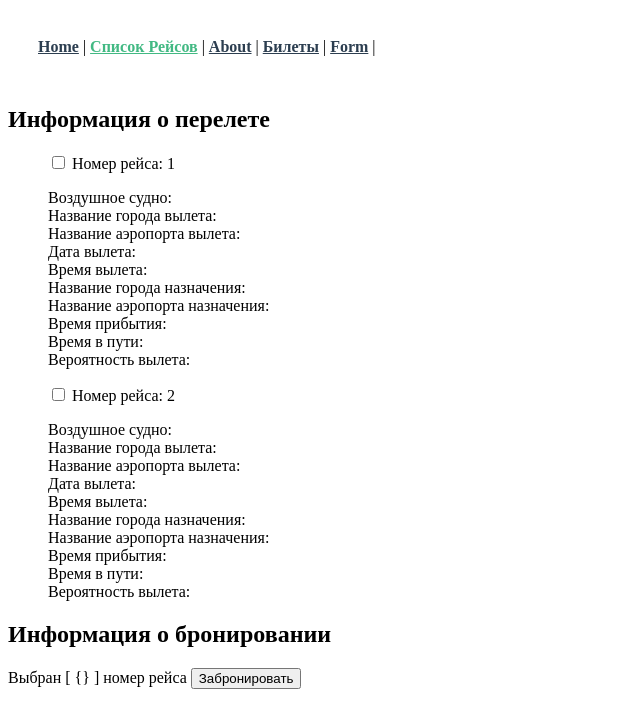
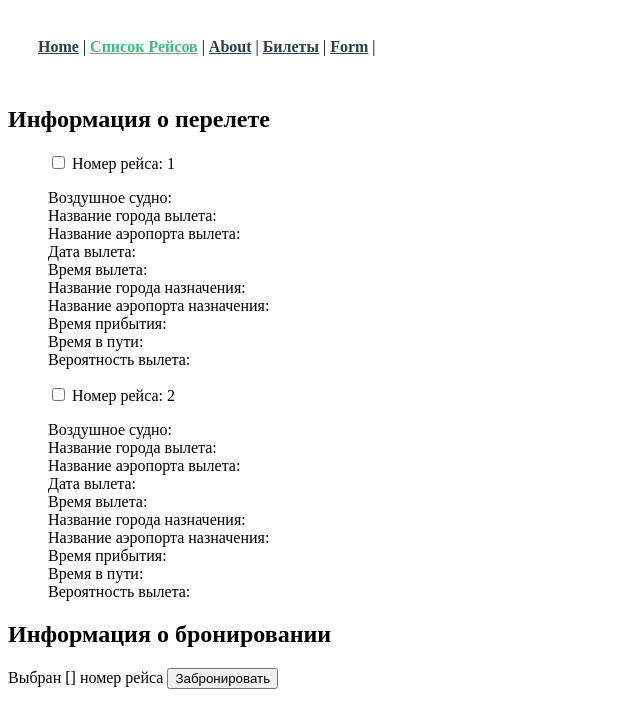
Before and after one commit to NickEngineeringProject/VueAdvance, a Vue app: page /flights in a window 1280 px wide. Shown: the top 728 px of the page, without its empty margins (0-640 px from the left). Built offline with nearby package versions, Linux system fonts and the light colour scheme.

Commit message:
'remodel3'

```diff
--- a/src/components/Booking/Flights.vue
+++ b/src/components/Booking/Flights.vue
@@ -7,7 +7,7 @@
             >
                 <li class="items">
                     <label class="items__title">
-                        <input type="checkbox" v-model="flightSelection">
+                        <input type="checkbox" v-model="flightSelection" :value="board.id">
                         Номер рейса: {{ board.id }}
                     </label>
                     <span>
@@ -58,7 +58,7 @@ export default {
     name: "Flights",
     data () {
         return {
-            flightSelection: [{}],
+            flightSelection: [],
             boards: [
                 {
                     id: 1,
@@ -71,6 +71,13 @@ export default {
                     time: 'вылет сегодня в 10:00 приземление в 12:00'
                 }
             ]
+        }
+    },
+    computed: {
+        findId() {
+            return this.boards.filter(() => {
+
+            })
         }
     }
 }
```
